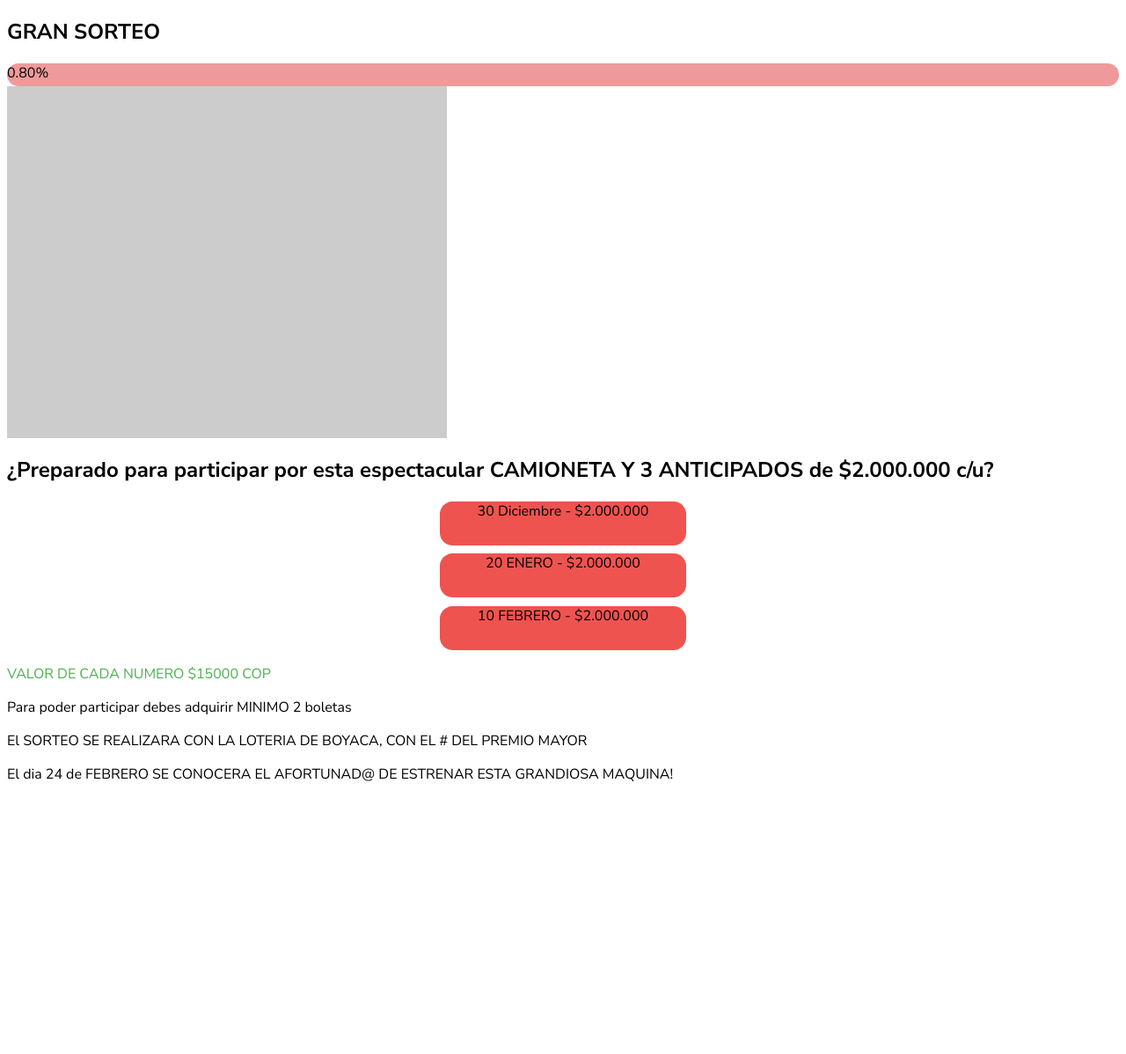
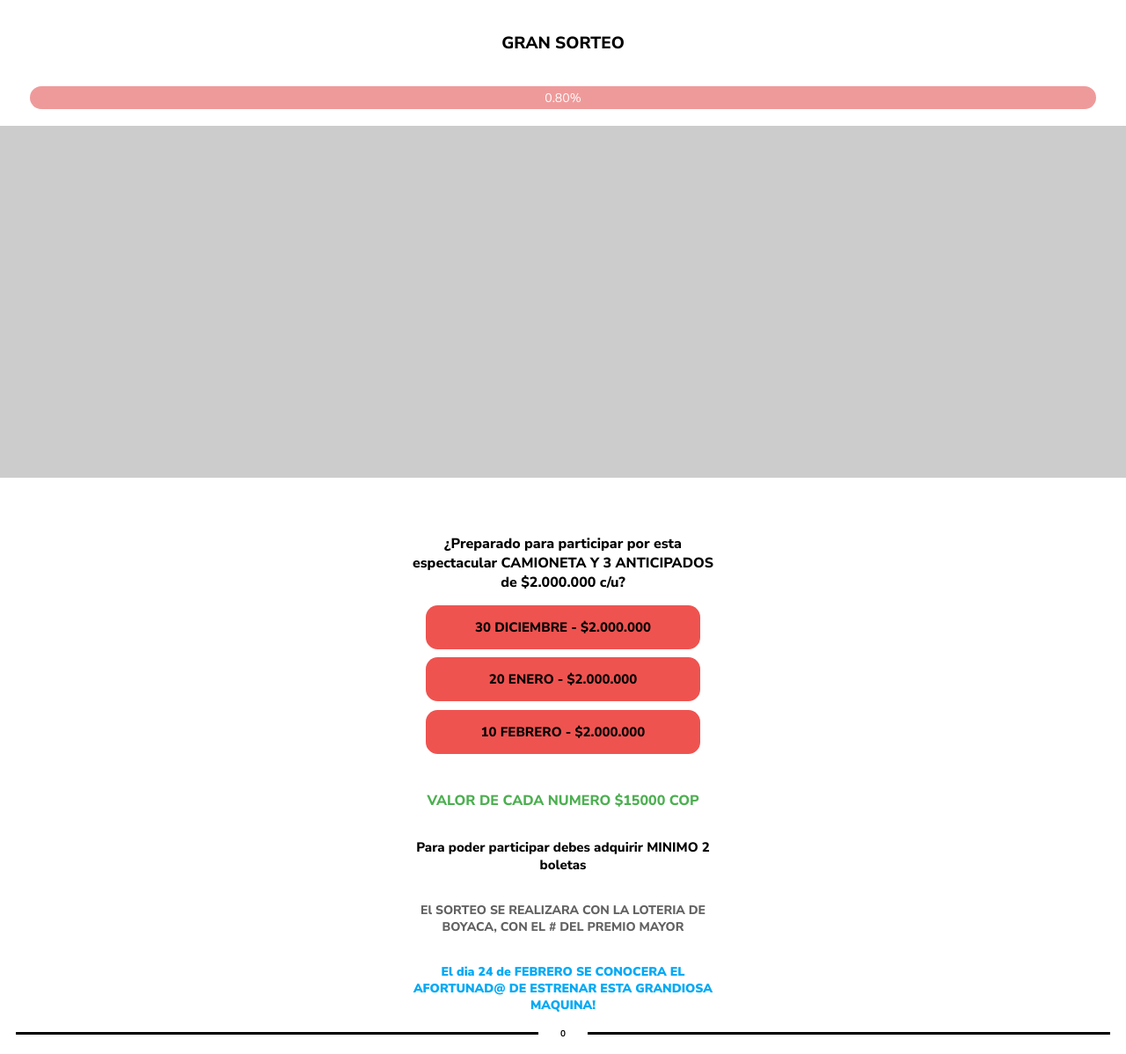
Before and after one commit to aaron-456/raffles.App, a React (Vite) app: page / in a window 1280 px wide. Shown: the whole page at 88% size. Before the commit the page ends 907 px from the top, so only its background shows below. Built offline with nearby package versions, Linux system fonts and the light colour scheme.

Commit message:
Layout the section generalInformation alone for movile devices

```diff
--- a/src/App.css
+++ b/src/App.css
@@ -1,5 +1,40 @@
+* {
+  padding: 0;
+  margin: 0;
+  box-sizing: border-box;
+}
+
+h1,
+h2,
+h3,
+h4,
+p,
+ul,
+li {
+  margin-top: 0;
+  margin-bottom: 0;
+}
+
+ul {
+  padding-left: 0rem;
+}
+
+img {
+  width: 100%;
+}
+
 .percentageBar__app {
   background-color: var(--color-pink);
+  margin-left: 2.1em;
+  margin-right: 2.1em;
   height: 26px;
   border-radius: 1em;
+  display: flex;
+  justify-content: center;
+  align-items: center;
 }
+
+.percentage__number {
+  color: var(--color-white);
+  font-size: 14px;
+}
--- a/src/components/GeneralInformation_Section.tsx
+++ b/src/components/GeneralInformation_Section.tsx
@@ -1,5 +1,5 @@
 import React from "react";
-import "./styles/generalInformation_Section.css"
+import "./styles/generalInformation_Section.css";
 
 const GeneralInformation_Section = () => {
   return (
@@ -9,7 +9,7 @@ const GeneralInformation_Section = () => {
         ANTICIPADOS de $2.000.000 c/u?
       </h2>
       <div className="awardSpan__box">
-        <span className="awards__span">30 Diciembre - $2.000.000</span>
+        <span className="awards__span">30 DICIEMBRE - $2.000.000</span>
         <span className="awards__span">20 ENERO - $2.000.000</span>
         <span className="awards__span">10 FEBRERO - $2.000.000</span>
       </div>
@@ -21,13 +21,18 @@ const GeneralInformation_Section = () => {
         </p>
         <p className="text_moreInfo textThree">
           El SORTEO SE REALIZARA CON LA LOTERIA DE BOYACA, CON EL # DEL PREMIO
-          MAYOR{" "}
+          MAYOR
         </p>
         <p className="text_moreInfo textFour">
           El dia 24 de FEBRERO SE CONOCERA EL AFORTUNAD@ DE ESTRENAR ESTA
           GRANDIOSA MAQUINA!
         </p>
       </div>
+      <div className="hr__box">
+        <hr className="hr" />
+        <span className="numberZero">0</span>
+        <hr className="hr" />
+      </div>
     </section>
   );
 };
--- a/src/components/PercentageBar.tsx
+++ b/src/components/PercentageBar.tsx
@@ -1,9 +1,11 @@
-import React from 'react';
+import React from "react";
 
 const PercentageBar = () => {
   return (
-    <div className="percentageBar__app">0.80%</div>
-  )
-}
+    <div className="percentageBar__app">
+      <span className="percentage__number">0.80%</span>
+    </div>
+  );
+};
 
-export default PercentageBar
+export default PercentageBar;
--- a/src/components/styles/generalInformation_Section.css
+++ b/src/components/styles/generalInformation_Section.css
@@ -1,21 +1,98 @@
+.generalInformation__section {
+}
+
+.title_information {
+  font-size: 16px;
+  font-weight: 800;
+  text-align: center;
+  width: 350px;
+}
 
 .awardSpan__box {
-
   display: flex;
   flex-direction: column;
   justify-content: center;
   align-items: center;
+  margin-top: 0.9em;
+  margin-bottom: 2.6em;
   gap: 0.6em;
 }
 
 .awards__span {
   background-color: var(--color-pink-two);
-    width: 280px;
+  display: flex;
+  justify-content: center;
+  align-items: center;
+  font-weight: 800;
+  font-size: 15px;
+  width: 312px;
   height: 50px;
   text-align: center;
   border-radius: 0.9em;
+  cursor: pointer;
+}
+
+.moreInfo__box {
+  width: 350px;
+
+  display: flex;
+  flex-direction: column;
+  gap: 2em;
+}
+
+.title_information,
+.moreInfo__box {
+  margin: 0 auto;
 }
 
 .texOne {
   color: var(--color-green);
+  font-weight: 800;
 }
+
+.textTwo {
+  font-weight: 800;
+  font-size: 15px;
+}
+
+.textThree {
+  color: var(--color-gray-two);
+  font-weight: 800;
+  font-size: 14px;
+}
+
+.textFour {
+  color: var(--color-lightBlue);
+  font-weight: 900;
+  font-size: 14px;
+}
+
+.texOne,
+.textThree,
+.textFour,
+.textTwo {
+  text-align: center;
+}
+
+.hr__box {
+  display: flex;
+  align-items: center;
+  margin-left: 1.1em;
+  margin-right: 1.1em;
+  padding-top: 1em;
+  padding-bottom: 1em;
+}
+
+.numberZero {
+  margin-left: 2.5em;
+  margin-right: 2.5em;
+  font-size: 10px;
+  font-weight: 700;
+}
+
+.hr {
+  width: 100%;
+  background-color: black;
+  border: none;
+  height: 3px;
+}
--- a/src/components/styles/mainSection.css
+++ b/src/components/styles/mainSection.css
@@ -1,5 +1,16 @@
+.title__app {
+  width: max-content;
+  font-size: 19px;
+  font-weight: 800;
+  margin: 0 auto;
+  padding-top: 1.9em;
+  padding-bottom: 1.9em;
+}
+
 .raffleImg__box {
-    background-color:var( --color-gray);
-    width: 500px;
-    height: 400px;
-  }
+  background-color: var(--color-gray);
+  margin-top: 1.2em;
+  margin-bottom: 4em;
+  width: 100%;
+  height: 400px;
+}
--- a/src/index.css
+++ b/src/index.css
@@ -1,12 +1,15 @@
-@import url('https://fonts.googleapis.com/css2?family=Nunito+Sans:opsz,wght@6..12,200;6..12,300;6..12,400;6..12,500;6..12,600;6..12,700;6..12,800;6..12,900&display=swap');
+@import url("https://fonts.googleapis.com/css2?family=Nunito+Sans:opsz,wght@6..12,200;6..12,300;6..12,400;6..12,500;6..12,600;6..12,700;6..12,800;6..12,900&display=swap");
 
 body {
-    font-family: 'Nunito Sans', sans-serif;
+  font-family: "Nunito Sans", sans-serif;
 }
 
 :root {
-  --color-pink:#ef9a9a;
-  --color-gray:#CCCCCC;
-  --color-pink-two:#ef5350;
-  --color-green:#4caf50;
+  --color-white: #fff;
+  --color-pink: #ef9a9a;
+  --color-gray: #cccccc;
+  --color-gray-two: #616161;
+  --color-pink-two: #ef5350;
+  --color-green: #4caf50;
+  --color-lightBlue: #03a9f4;
 }
```
Also changed, not shown: src/components/MainSection.tsx (+7 -9 lines). Lines whose indentation alone changed are shown as unchanged.
